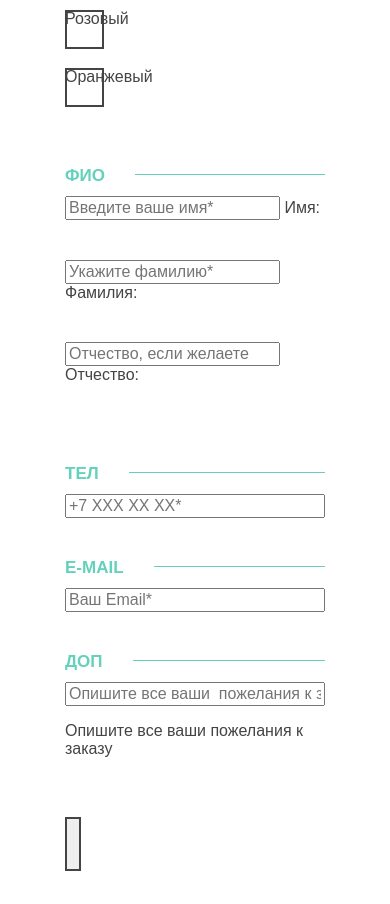
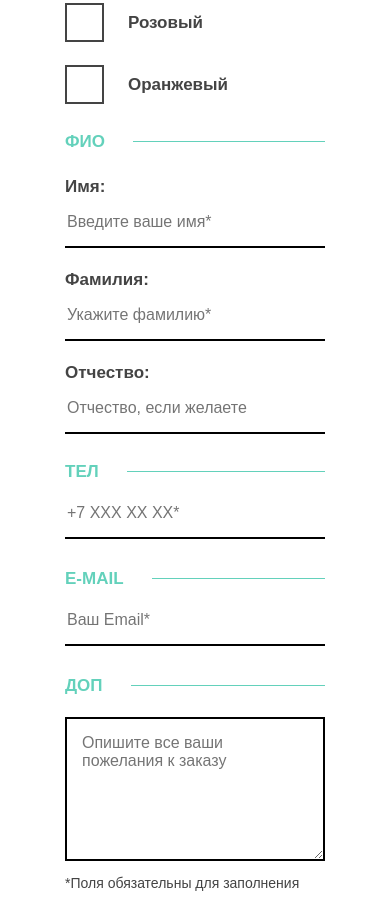
Before and after one commit to enelizarova/Mishka, a website: page form.html in a window 390 px wide. Shown: the part 854-1758 px from the top of the page. Drawn offline with nearby package versions, Linux system fonts and the light colour scheme; files that its build step writes are made by us from their sources.

Commit message:
all mobile with PP and flex

```diff
--- a/form.html
+++ b/form.html
@@ -52,83 +52,83 @@
             <section class="order-form__field">
               <div class="order-form__legend"><span class="order-form__legend-container">Тип</span></div>
               <div class="order-form__container">
-                <div class="order-form__item-wrapper">
+                <div class="order-form__item-wrapper order-form__item-wrapper--radio">
                   <input type="radio" id="accessory" name="form-radio" class="order-form__radio" checked="checked">
                   <span class="order-form__control--radio"></span>
-                  <label for="accessory">Аксессуар для  интерьера</label>
+                  <label for="accessory" class="order-form__label">Аксессуар для  интерьера</label>
                 </div>
-                <div class="order-form__item-wrapper">
+                <div class="order-form__item-wrapper order-form__item-wrapper--radio">
                   <input type="radio" id="toy" name="form-radio" class="order-form__radio">
                   <span class="order-form__control--radio"></span>
-                  <label for="toy">Детская игрушка</label>
+                  <label for="toy" class="order-form__label">Детская игрушка</label>
                 </div>
               <div>
             </section>
-            <section class="order-form__field">
+            <section class="order-form__field order-form__field--checkbox">
               <div class="order-form__legend"><span class="order-form__legend-container">Цвет</span></div>
               <div class="order-form__container order-form__container--checkbox">
                 <div class="order-form__item-wrapper order-form__item-wrapper--checkbox">
                   <input type="checkbox" id="white" name="form-checkbox" class="order-form__checkbox" checked="checked">
                   <span class="order-form__control--checkbox"></span>
-                  <label for="white">Белый</label>
+                  <label for="white" class="order-form__label">Белый</label>
                 </div>
                 <div class="order-form__item-wrapper order-form__item-wrapper--checkbox">
                   <input type="checkbox" id="gray" name="form-checkbox" class="order-form__checkbox" checked="checked">
                   <span class="order-form__control--checkbox"></span>
-                  <label for="gray">Серый</label>
+                  <label for="gray" class="order-form__label">Серый</label>
                 </div>
                 <div class="order-form__item-wrapper order-form__item-wrapper--checkbox">
                   <input type="checkbox" id="Tiffani" name="form-checkbox" class="order-form__checkbox">
                   <span class="order-form__control--checkbox"></span>
-                  <label for="Tiffani">"Тиффани"</label>
+                  <label for="Tiffani" class="order-form__label">"Тиффани"</label>
                 </div>
                 <div class="order-form__item-wrapper order-form__item-wrapper--checkbox">
                   <input type="checkbox" id="black" name="form-checkbox" class="order-form__checkbox">
                   <span class="order-form__control--checkbox"></span>
-                  <label for="black">Черный</label>
+                  <label for="black" class="order-form__label">Черный</label>
                 </div>
                 <div class="order-form__item-wrapper order-form__item-wrapper--checkbox">
                   <input type="checkbox" id="pink" name="form-checkbox" class="order-form__checkbox">
                   <span class="order-form__control--checkbox"></span>
-                  <label for="pink">Розовый</label>
+                  <label for="pink" class="order-form__label">Розовый</label>
                 </div>
                 <div class="order-form__item-wrapper order-form__item-wrapper--checkbox">
                   <input type="checkbox" id="orange" name="form-checkbox" class="order-form__checkbox">
                   <span class="order-form__control--checkbox"></span>
-                  <label for="orange">Оранжевый</label>
+                  <label for="orange" class="order-form__label">Оранжевый</label>
                 </div>
               </div>
             </section>
-            <section class="order-form__field">
+            <section class="order-form__field order-form__field--username">
               <div class="order-form__legend"><span class="order-form__legend-container">ФИО</span></div>
               <div class="order-form__container">
                 <div class="order-form__item-wrapper order-form__item-wrapper--username">
                   <input type="text" placeholder="Введите ваше имя*" id="username" name="form-text" class="order-form__text order-form__text--username">
-                  <label for="username">Имя:</label>
+                  <label for="username" class="order-form__label--username">Имя:</label>
                 </div>
                 <div class="order-form__item-wrapper order-form__item-wrapper--username">
                   <input type="text" placeholder="Укажите фамилию*" id="usersoname" name="form-text" class="order-form__text order-form__text--username">
-                  <label for="usersoname">Фамилия:</label>
+                  <label for="usersoname" class="order-form__label--username">Фамилия:</label>
                 </div>
                 <div class="order-form__item-wrapper order-form__item-wrapper--username">
                   <input type="text" placeholder="Отчество, если желаете" id="second-username" name="form-text" class="order-form__text order-form__text--username">
-                  <label for="second-username">Отчество:</label>
+                  <label for="second-username" class="order-form__label--username">Отчество:</label>
                 </div>
             </section>
-            <section class="order-form__field">
-              <div class="order-form__legend"><span class="order-form__legend-container">Тел</span></div>
-              <input type="tel" placeholder="+7 ХХХ ХХ ХХ*" name="form-tel" class="order-form__tel">
+            <section class="order-form__field order-form__field--tel">
+                <div class="order-form__legend"><span class="order-form__legend-container">Тел</span></div>
+                <input type="tel" placeholder="+7 ХХХ ХХ ХХ*" name="form-tel" class="order-form__tel">
             </section>
-            <section class="order-form__field">
-              <div class="order-form__legend"><span class="order-form__legend-container">E-mail</span></div>
-              <input type="email" placeholder="Ваш Email*" name="form-email" class="order-form__email">
+            <section class="order-form__field order-form__field--email">
+                <div class="order-form__legend"><span class="order-form__legend-container">E-mail</span></div>
+                <input type="email" placeholder="Ваш Email*" name="form-email" class="order-form__email">
             </section>
             <section class="order-form__field">
               <div class="order-form__legend"><span class="order-form__legend-container">Доп</span></div>
-              <input type="textarea" placeholder="Опишите все ваши  пожелания к заказу" name="form-textarea" class="order-form__texrarea">
-              <p>Опишите все ваши  пожелания к заказу</p>
+              <textarea placeholder="Опишите все ваши  пожелания к заказу" name="form-textarea" class="order-form__texrarea"></textarea>
+              <p class="order-form__important-info">*Поля обязательны для заполнения</p>
             </section>
-            <input type="button" name="form-btn" class="btn" placeholder="Отправить заказ" name="form-button">
+            <input type="button" name="form-btn" class="btn btn--form" value="Отправить заказ" name="form-button">
           </form>
       </div>
     </main>
--- a/less/order-form.less
+++ b/less/order-form.less
@@ -1,9 +1,13 @@
+.order-form {
+  margin-bottom: 51px;
+}
 .order-form__field {
   margin: 0;
+  margin-bottom: 14px;
   border-left: none;
   border-right: none;
   border-bottom: none;
-  padding: 20px 0;
+  // padding: 20px 0;
   display: flex;
   flex-direction: column;
 }
@@ -11,29 +15,45 @@
   color: @main-theme-color;
   font-size: @up-text;
   font-weight: bold;
-  margin-bottom: 20px;
+  margin-bottom: 30px;
   &::after {
     content: '';
     border-top: 1px solid @main-theme-color;
     width: 100%;
     height: 1px;
     display: block;
-    margin-top: -12px;
+    margin-top: -11px;
   }
 }
 .order-form__item-wrapper {
-  margin-bottom: 40px;
+  // margin-bottom: 15px;
+  display: flex;
 }
 .order-form__legend-container {
   background: #ffffff;
-  padding-right: 30px;
+  padding-right: 28px;
   line-height: 16px;
   text-transform: uppercase;
+}
+.order-form__item-wrapper--radio {
+  margin-bottom: 5px;
+}
+.order-form__item-wrapper--checkbox {
+  margin-bottom: 18px;
 }
 .order-form__radio,
 .order-form__checkbox {
   display: none;
   position: relative;
+}
+.order-form__label {
+  font-size: @up-text;
+  line-height: 18px;
+  font-weight: bold;
+  padding: 11px 0 15px 63px;
+}
+.order-form__field--checkbox {
+  margin-bottom: 5px;
 }
 .order-form__radio + .order-form__control--radio {
   position: absolute;
@@ -65,6 +85,44 @@
   height: 25px;
   background: url('../img/icon-tick.svg') no-repeat 0 0;
   top: 3px;
-  letter-spacing: 3px;
-
+  // letter-spacing: 3px;
 }
+.order-form__item-wrapper--username {
+  flex-direction: column-reverse;
+  margin-bottom: 18px;
+}
+.order-form__field--username {
+  margin-bottom: 10px;
+}
+.order-form__field--tel,
+.order-form__field--email {
+  margin-bottom: 30px;
+}
+.order-form__text,
+.order-form__tel,
+.order-form__email {
+  border: none;
+  border-bottom: 2px solid @darken-color;
+  padding-bottom: 15px;
+}
+.order-form__texrarea {
+  border: 2px solid @darken-color;
+  min-height: 110px;
+  padding: 15px;
+}
+.order-form__label--username {
+  padding-bottom: 16px;
+  font-size: @up-text;
+  line-height: 18px;
+  font-weight: bold;
+  padding-top: 5px;
+}
+.order-form__important-info {
+  font-size: 14px;
+  line-height: 16px;
+  margin-bottom: 10px;
+}
+.btn--form {
+  background: @link-color;
+  width: 100%;
+}
--- a/less/page-prew.less
+++ b/less/page-prew.less
@@ -1,4 +1,7 @@
 .page-prew {
   font-size: @small-text;
   line-height: 24px;
+  margin-top: -8px;
+  margin-bottom: 22px;
+  letter-spacing: 0.5px;
 }
--- a/less/socials.less
+++ b/less/socials.less
@@ -1,8 +1,9 @@
 .socials {
   padding-top: 28px;
   padding-left: 38px;
+  padding-bottom: 20px;
   border-bottom: 1px solid #e5e5e5;
-  margin-bottom: 45px;
+  margin-bottom: 25px;
 }
 .socials__link {
   display: inline-block;
```
